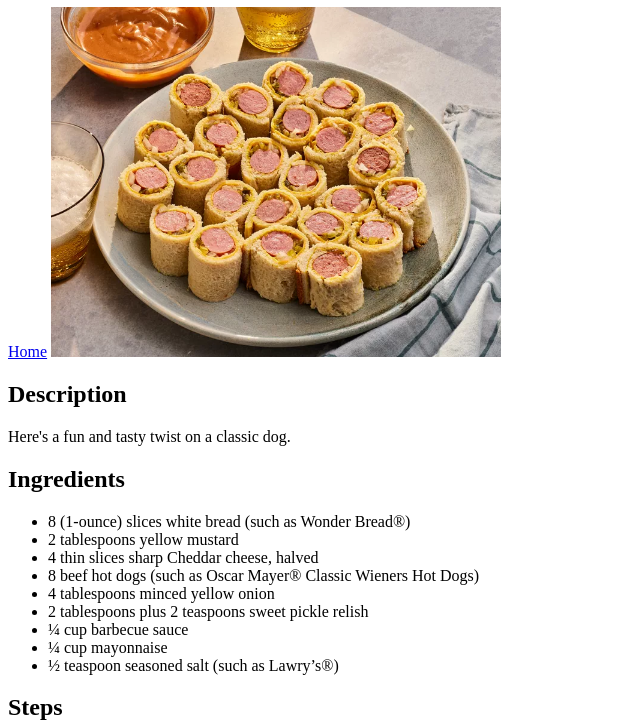
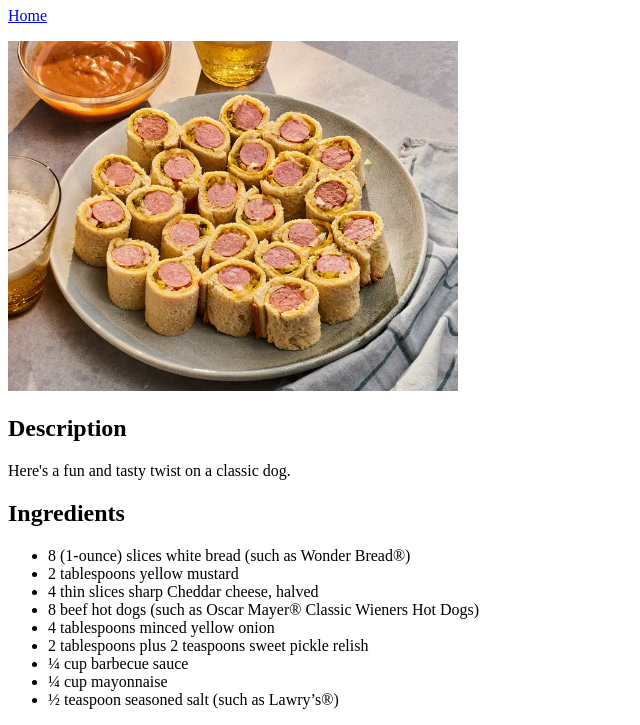
Before and after one commit to guakamole54/odin-recipes, a plain HTML site: page recipes/hot-dog-rollups.html in a window 1280 px wide. Shown: the part 73-798 px from the top of the page, without its empty margins (0-640 px from the left). Drawn offline with Linux system fonts and the light colour scheme.

Commit message:
Put each of the home page links in a paragraph
Home back links were shown in-line with the picture
of a recipe. I wanted to separate them on a new
line so I put them each in a paragraph element.

```diff
--- a/recipes/hot-dog-rollups.html
+++ b/recipes/hot-dog-rollups.html
@@ -9,7 +9,8 @@
 
 <body>
     <h1>Hotdog Roll-Ups</h1>
-    <a href="../index.html">Home</a>
+    <p><a href="../index.html">Home</a></p>
+
     <img src="../images/8678872-Hot-Dog-Roll-Ups-ddmfs-3x4-039-989de4fe4d4e41d0a9440d94010e536a.webp"
         alt="A Hotdog Roll Ups Picture" width="450" height="350">
     <h2>Description</h2>
```
Also changed, not shown: recipes/creamy-beef.html (+1 -1 lines), recipes/miso-soup.html (+1 -1 lines), recipes/pancakes.html (+2 -1 lines).
